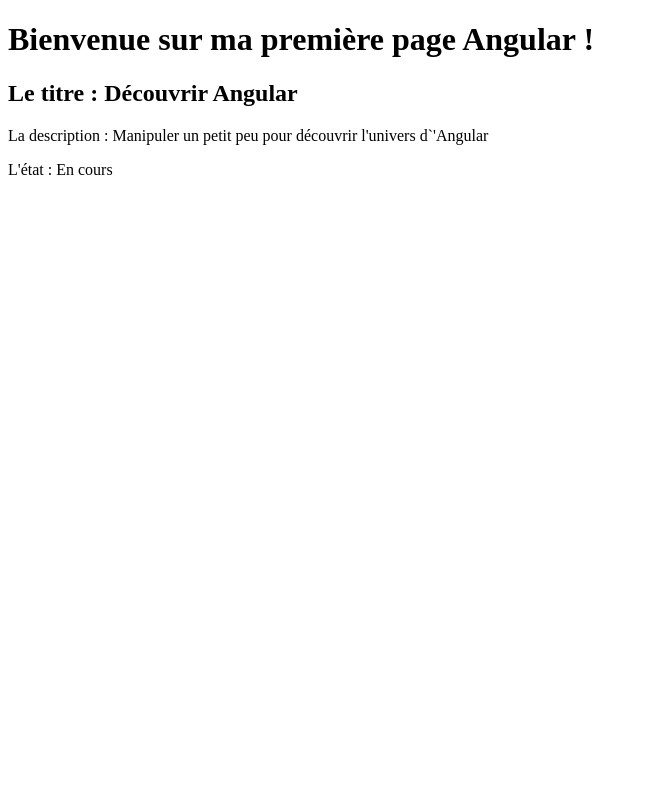
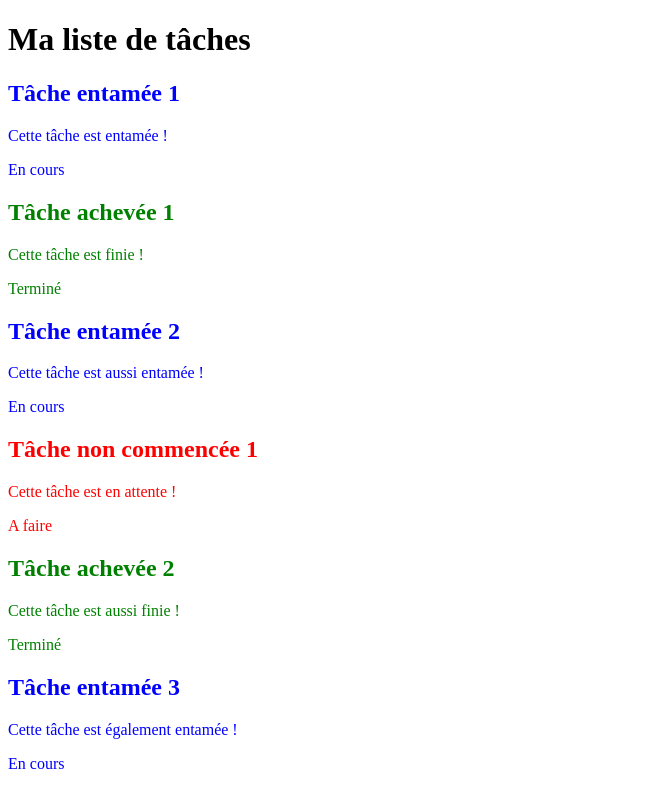
Before and after one commit to kps-243/task-manager, an Angular app: page / in a window 1280 px wide. Shown: the whole page, without its empty margins (0-647 px from the left). Built offline with nearby package versions, Linux system fonts and the light colour scheme.

Commit message:
task list color

```diff
--- a/src/app/main-task/main-task.component.html
+++ b/src/app/main-task/main-task.component.html
@@ -1 +1 @@
-<app-task [currentTaskComponent]="currentTask"></app-task>
+<app-task-list [currentTaskListComponent]="currentList"></app-task-list>
--- a/src/app/main-task/main-task.component.ts
+++ b/src/app/main-task/main-task.component.ts
@@ -1,22 +1,26 @@
 import { Component, OnInit } from '@angular/core';
-import { Task, TaskStatus } from '../model/task';
-import { TaskComponent } from '../task/task.component';
+import { TaskListComponent } from "../task-list/task-list.component";
+import {Task, TaskStatus} from "../model/task";
 
 @Component({
   selector: 'app-main-task',
+  templateUrl: './main-task.component.html',
+  styleUrls: ['./main-task.component.css'],
   standalone: true,
-  imports: [TaskComponent],
-  templateUrl: './main-task.component.html',
-  styleUrl: './main-task.component.css'
+  imports: [TaskListComponent]
 })
 
 export class MainTaskComponent implements OnInit {
-  currentTask !: Task
-  ngOnInit(): void {                           // C'est ici qu'on définit les données à présent
-    this.currentTask = {
-      title: 'Découvrir Angular',
-      description: 'Manipuler un petit peu pour découvrir l\'univers d`\'Angular',
-      state: TaskStatus.EN_COURS
-    };
+  currentList !: Task[]
+
+  ngOnInit(): void {
+    this.currentList = [
+      { title: 'Tâche entamée 1', description: 'Cette tâche est entamée !', state: TaskStatus.EN_COURS },
+      { title: 'Tâche achevée 1', description: 'Cette tâche est finie !', state: TaskStatus.TERMINE },
+      { title: 'Tâche entamée 2', description: 'Cette tâche est aussi entamée !', state: TaskStatus.EN_COURS },
+      { title: 'Tâche non commencée 1', description: 'Cette tâche est en attente !', state: TaskStatus.A_FAIRE },
+      { title: 'Tâche achevée 2', description: 'Cette tâche est aussi finie !', state: TaskStatus.TERMINE },
+      { title: 'Tâche entamée 3', description: 'Cette tâche est également entamée !', state: TaskStatus.EN_COURS },
+    ]
   }
 }
--- a/src/app/task-list/task-list.component.html
+++ b/src/app/task-list/task-list.component.html
@@ -1 +1,5 @@
-<p>task-list works!</p>
+<h1>Ma liste de tâches </h1>
+
+@for (task of currentTaskListComponent; track $index) {
+  <app-task [currentTaskComponent]="task"></app-task>
+}
--- /dev/null
+++ b/src/app/task/color-task.directive.ts
@@ -0,0 +1,37 @@
+import { Directive, ElementRef, Input, OnChanges } from '@angular/core';
+import { TaskStatus } from '../model/task';
+
+@Directive({
+  selector: '[colorTask]',
+  standalone: true
+})
+
+export class ColorTaskDirective implements OnChanges {
+  @Input() colorTask!: TaskStatus;
+
+  constructor(private el: ElementRef) {}
+
+  ngOnChanges(): void {
+    this.applyColor();
+  }
+
+  private applyColor(): void {
+    let color: string;
+
+    switch (this.colorTask) {
+      case TaskStatus.A_FAIRE:
+        color = 'red';
+        break;
+      case TaskStatus.EN_COURS:
+        color = 'blue';
+        break;
+      case TaskStatus.TERMINE:
+        color = 'green';
+        break;
+      default:
+        color = 'white';
+    }
+
+    this.el.nativeElement.style.color = color;
+  }
+}
--- a/src/app/task/task.component.html
+++ b/src/app/task/task.component.html
@@ -1,5 +1,5 @@
-<h1>Bienvenue sur ma première page Angular ! </h1>
-
-<h2>Le titre : {{ currentTaskComponent.title }}</h2>
-<p>La description : {{ currentTaskComponent.description }}</p>
-<p>L'état : {{ currentTaskComponent.state }}</p>
+<div [colorTask]="currentTaskComponent.state" class="task-item">
+    <h2>{{ currentTaskComponent.title }}</h2>
+    <p>{{ currentTaskComponent.description }}</p>
+    <p>{{ currentTaskComponent.state }}</p>
+</div>
```
Also changed, not shown: src/app/task-list/task-list.component.ts (+6 -3 lines), src/app/task/task.component.ts (+4 -3 lines), 1 other file (tests, documents, lock files or other folders).
